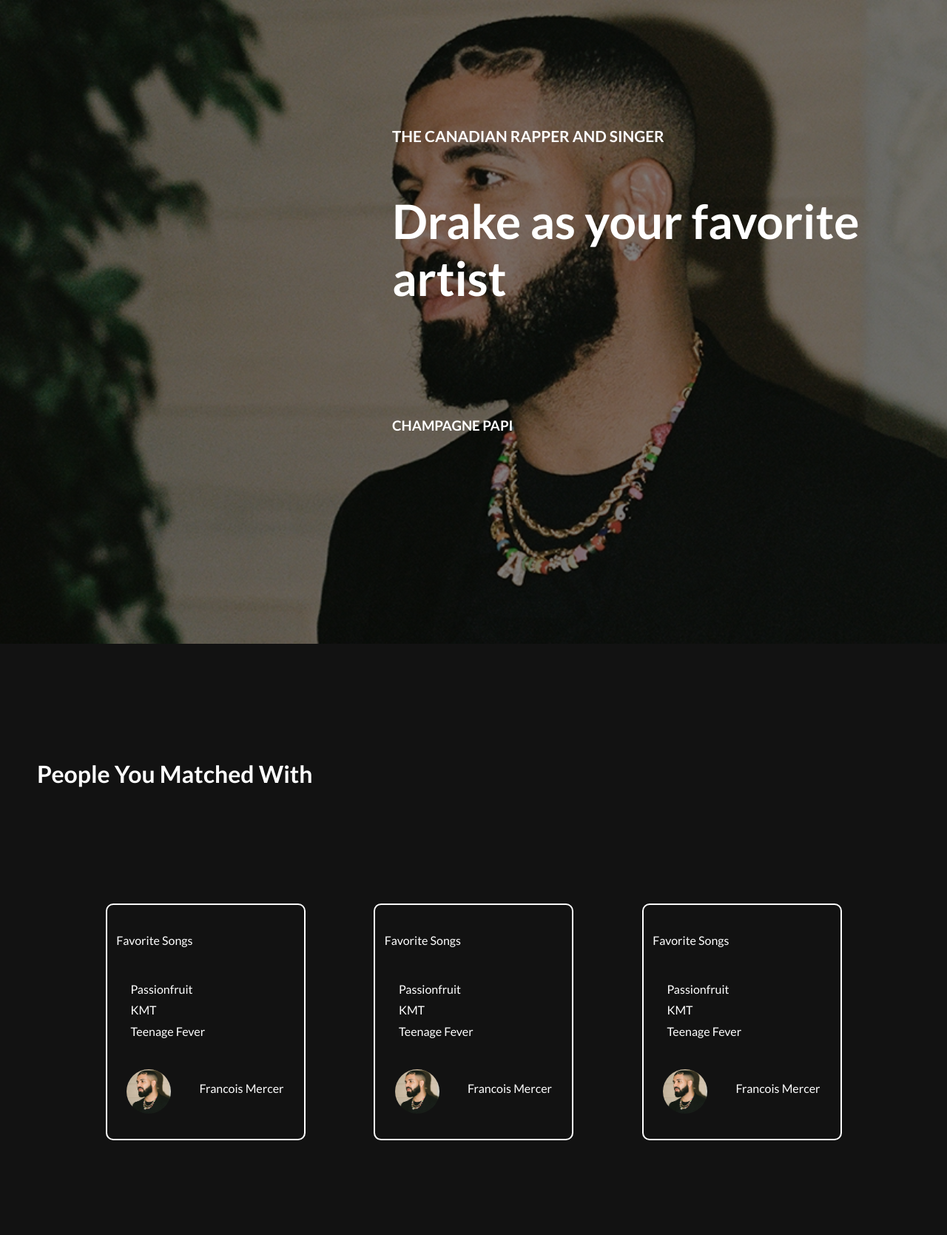
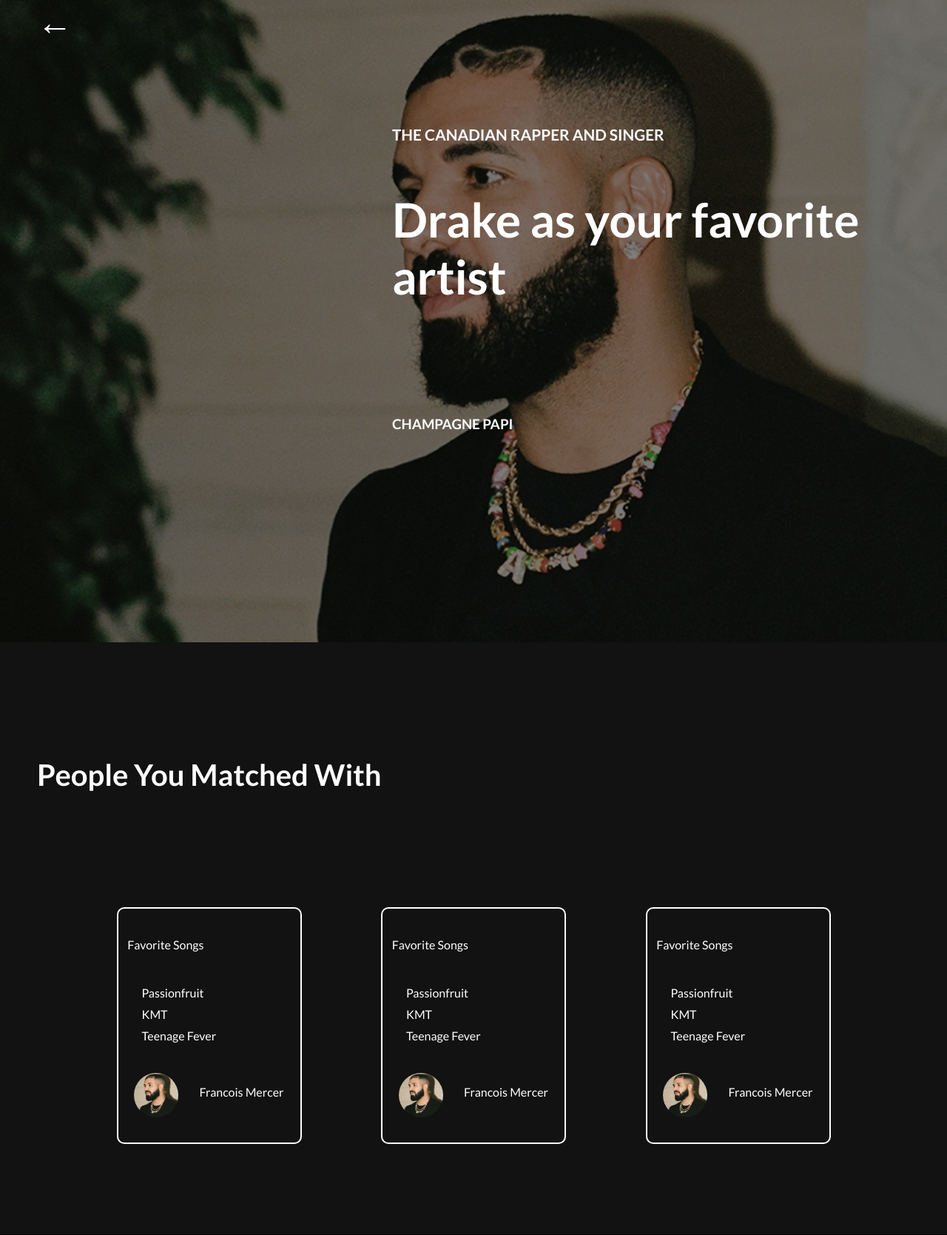
Before and after one commit to Spotify-Soulmate-Team/Spotify-Soulmate, a PHP site: page /fav-artist.html in a window 1280 px wide. Shown: the top 1669 px of the page at 74% size. Run offline with PHP 8.4, Linux system fonts and the light colour scheme.

Commit message:
added back to home arrow and js

```diff
--- a/css/fav-artist.css
+++ b/css/fav-artist.css
@@ -3,7 +3,19 @@ body{
   padding: 0;
   font-family: lato;
 }
-
+.arrow
+{
+  font-size: 3em;
+  color: white;
+  margin: 0;
+  margin-bottom: -60px;
+  padding-left: 50px;
+  cursor: pointer;
+  transition: transform 0.1s ease;
+}
+.arrow-link{
+  text-decoration: none;
+}
 .header-section{
   background-image: linear-gradient(rgba(0, 0, 0, 0.5),rgba(0, 0, 0, 0.5)),url(/images/Drake.webp);
   background-repeat: none;
@@ -50,7 +62,7 @@ body{
 }
 
 .match-heading{
-  font-size: 2em;
+  font-size: 2.5em;
 }
 .matches-div{
   display: flex;
@@ -59,7 +71,7 @@ body{
 }
 
 .match{
-  width: 250px;
+  width: 230px;
   height: 300px;
   padding: 0.5em;
   border: 2px solid white;
--- a/fav-artist.html
+++ b/fav-artist.html
@@ -7,9 +7,11 @@
   <link rel="preconnect" href="https://fonts.googleapis.com">
   <link rel="preconnect" href="https://fonts.gstatic.com" crossorigin>
   <link href="https://fonts.googleapis.com/css2?family=Barlow:ital,wght@0,100;0,200;0,300;0,400;0,500;0,600;0,700;0,800;0,900;1,100;1,200;1,300;1,400;1,500;1,600;1,700;1,800;1,900&family=Inter:wght@100..900&family=Lato:ital,wght@0,100;0,300;0,400;0,700;0,900;1,100;1,300;1,400;1,700;1,900&display=swap" rel="stylesheet">
-  <title>Document</title>
+  <script src="/js/script.js" async></script>
+  <title>Spotify Soulmates</title>
 </head>
 <body>
+  <a class="arrow-link" href="index.html"><p class="arrow" id="leftArrow">&larr;</p></a>
   <header class="header-section">
     <div>
       <div class="header-div">
--- a/js/script.js
+++ b/js/script.js
@@ -1,5 +1,3 @@
-
-
 document.getElementById("artist-input").addEventListener("keypress", function(event) {
   if (event.keyCode === 13) {
     var userInput = document.getElementById("artist-input").value;
@@ -7,3 +5,8 @@ document.getElementById("artist-input").addEventListener("keypress", function(ev
     window.location.href = "fav-artist.html?input=" + userInput;
   }
 });
+
+//for left arrow in favorite artist page
+document.getElementById("leftArrow").addEventListener("click", function() {
+  this.style.transform = "translateX(-100px)";
+});
```
